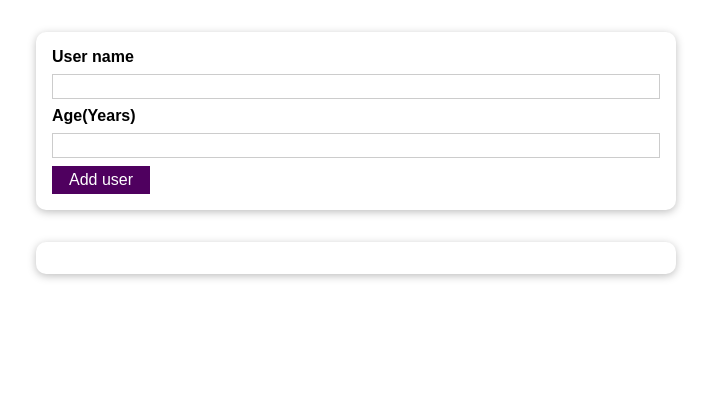
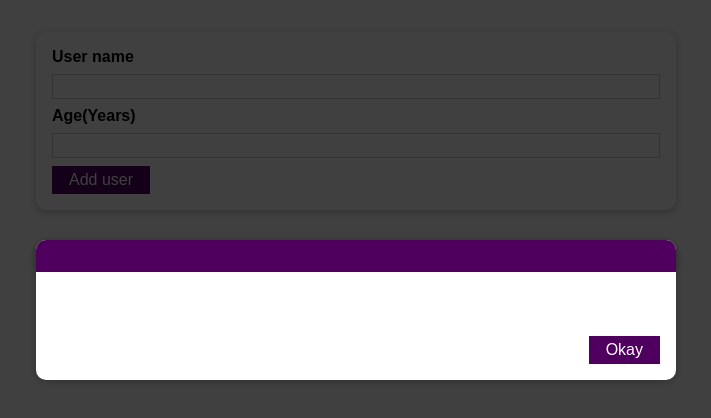
Before and after one commit to codesgoodman/practice_project, a React (Create React App) app: page / in a window 1280 px wide. Shown: the top 418 px of the page, without its empty margins (284-995 px from the left). Built offline with nearby package versions, Linux system fonts and the light colour scheme.

Commit message:
set backdrop css

```diff
--- a/src/components/AddUser/AddUser.js
+++ b/src/components/AddUser/AddUser.js
@@ -2,6 +2,7 @@ import React, { useState } from "react";
 import classes from "./AddUser.module.css";
 import Button from "../Button/Button";
 import Card from "../Card/Card";
+import ErrorModal from "../ErrorModal/ErrorModal";
 
 function AddUser(props) {
   const [inputValue1, setInputValue1] = useState("");
@@ -25,6 +26,8 @@ function AddUser(props) {
     setInputValue2("");
   };
   return (
+    <div>
+      <ErrorModal title="" message="" />
       <Card className={classes.input}>
         <form onSubmit={submitHandler}>
           <label htmlFor="username">User name</label>
@@ -44,6 +47,7 @@ function AddUser(props) {
           <Button type="submit">Add user</Button>
         </form>
       </Card>
+    </div>
   );
 }
 
--- a/src/components/ErrorModal/ErrorModal.js
+++ b/src/components/ErrorModal/ErrorModal.js
@@ -5,6 +5,8 @@ import classes from "./ErrorModal.module.css";
 
 function ErrorModal(props) {
   return (
+    <div>
+      <div className={classes.backdrop} />
       <Card className={classes.modal}>
         <header className={classes.header}>
           <h2>{[props.title]}</h2>
@@ -16,6 +18,7 @@ function ErrorModal(props) {
           <Button>Okay</Button>
         </footer>
       </Card>
+    </div>
   );
 }
 
```
Lines whose indentation alone changed are shown as unchanged.
